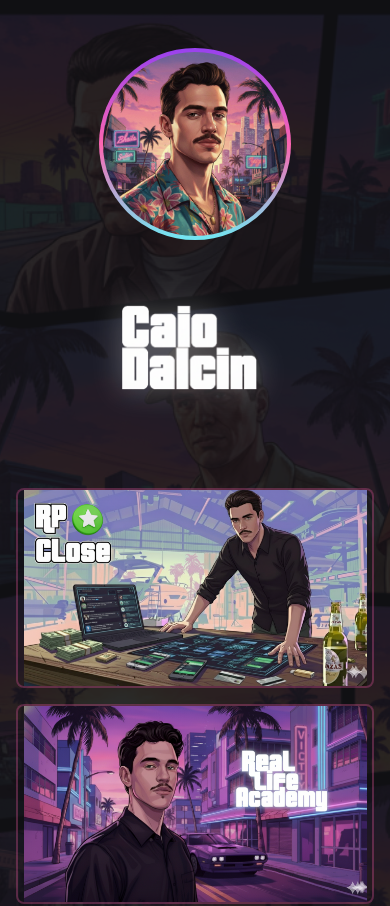
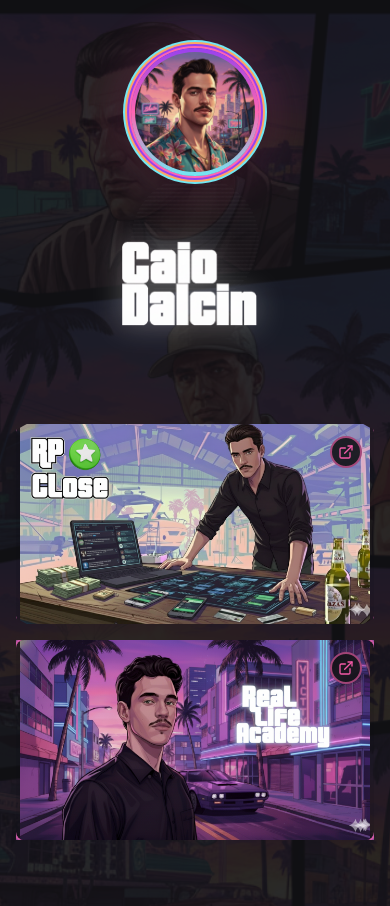
Before and after one commit to contameiaoitone-del/gta-digital-heist, a React (Vite) app: page /links in a window 390 px wide. Shown: the top 906 px of the page. Built offline with nearby package versions, Linux system fonts and the light colour scheme; the HTML template or start-up script is replaced by a standard one.

Commit message:
Refactor: Implement GTA VI style enhancements

```diff
--- /dev/null
+++ b/src/components/GameLoader.tsx
@@ -0,0 +1,61 @@
+import { useEffect, useState } from "react";
+
+const GameLoader = () => {
+  const [progress, setProgress] = useState(0);
+  const [isLoaded, setIsLoaded] = useState(false);
+
+  useEffect(() => {
+    const duration = 2000; // 2 seconds loading
+    const interval = 50; // update every 50ms
+    const steps = duration / interval;
+    const increment = 100 / steps;
+
+    const timer = setInterval(() => {
+      setProgress((prev) => {
+        if (prev >= 100) {
+          clearInterval(timer);
+          setTimeout(() => setIsLoaded(true), 300);
+          return 100;
+        }
+        return Math.min(prev + increment, 100);
+      });
+    }, interval);
+
+    return () => clearInterval(timer);
+  }, []);
+
+  if (isLoaded) return null;
+
+  return (
+    <div className="fixed bottom-6 right-6 z-50 animate-fade-in">
+      <div className="bg-background/90 backdrop-blur-md border-2 border-neon-pink/40 rounded-lg p-4 min-w-[200px] shadow-volumetric-pink">
+        {/* Loading Text */}
+        <div className="flex items-center gap-2 mb-2">
+          <div className="text-neon-pink font-bold text-sm tracking-wider animate-pulse">
+            LOADING
+          </div>
+          <div className="flex gap-1">
+            <span className="text-neon-pink animate-pulse" style={{ animationDelay: "0ms" }}>.</span>
+            <span className="text-neon-pink animate-pulse" style={{ animationDelay: "200ms" }}>.</span>
+            <span className="text-neon-pink animate-pulse" style={{ animationDelay: "400ms" }}>.</span>
+          </div>
+        </div>
+
+        {/* Progress Bar */}
+        <div className="relative h-2 bg-muted/50 rounded-full overflow-hidden">
+          <div
+            className="absolute inset-y-0 left-0 bg-gradient-to-r from-neon-cyan via-neon-pink to-neon-purple rounded-full transition-all duration-200 ease-out shadow-[0_0_10px_currentColor]"
+            style={{ width: `${progress}%` }}
+          />
+        </div>
+
+        {/* Progress Percentage */}
+        <div className="text-right text-xs text-muted-foreground mt-1 font-mono">
+          {Math.round(progress)}%
+        </div>
+      </div>
+    </div>
+  );
+};
+
+export default GameLoader;
--- a/src/index.css
+++ b/src/index.css
@@ -74,6 +74,7 @@ All colors MUST be HSL.
     --shadow-volumetric-cyan: 0 8px 32px hsl(190 100% 65% / 0.18), 0 0 80px hsl(190 100% 65% / 0.10);
 
     --transition-smooth: all 0.3s cubic-bezier(0.4, 0, 0.2, 1);
+    --transition-gta: all 0.15s cubic-bezier(0.34, 1.56, 0.64, 1);
 
     --sidebar-background: 0 0% 98%;
     --sidebar-foreground: 240 5.3% 26.1%;
@@ -403,9 +404,128 @@ All colors MUST be HSL.
       top: -4px;
     }
 
-    .logo-border-left,
-    .logo-border-right {
-      width: 4px;
-    }
+  .logo-border-left,
+  .logo-border-right {
+    width: 4px;
   }
 }
+
+/* GTA VI Avatar Styles */
+.gta-avatar-border {
+  position: relative;
+  box-shadow:
+    0 0 0 2px hsl(330 100% 70%),
+    0 0 0 4px hsl(270 85% 60%),
+    0 0 0 6px hsl(25 100% 70%),
+    0 0 0 8px hsl(185 85% 70%),
+    0 8px 32px rgba(0, 0, 0, 0.6),
+    0 0 60px hsl(330 100% 70% / 0.4);
+}
+
+.gta-avatar-border::after {
+  content: '';
+  position: absolute;
+  inset: 0;
+  border-radius: inherit;
+  background: repeating-linear-gradient(
+    0deg,
+    transparent,
+    transparent 2px,
+    hsl(0 0% 100% / 0.03) 2px,
+    hsl(0 0% 100% / 0.03) 4px
+  );
+  pointer-events: none;
+  animation: scanline-move 8s linear infinite;
+}
+
+@keyframes scanline-move {
+  0% { transform: translateY(0); }
+  100% { transform: translateY(100%); }
+}
+
+/* GTA VI Card Styles */
+.gta-card-border {
+  box-shadow:
+    0 0 0 2px hsl(330 100% 70% / 0.6),
+    0 0 0 4px hsl(270 85% 60% / 0.5),
+    0 0 0 6px hsl(25 100% 70% / 0.4),
+    0 8px 32px rgba(0, 0, 0, 0.4);
+  transition: all 0.15s cubic-bezier(0.34, 1.56, 0.64, 1);
+}
+
+.gta-card-border:hover {
+  box-shadow:
+    0 0 0 2px hsl(330 100% 70%),
+    0 0 0 4px hsl(270 85% 60%),
+    0 0 0 6px hsl(25 100% 70%),
+    0 0 0 8px hsl(185 85% 70%),
+    0 12px 48px rgba(0, 0, 0, 0.6),
+    0 0 80px hsl(330 100% 70% / 0.5);
+  transform: scale(1.03);
+}
+
+.gta-card-border:active {
+  animation: flash-glow 0.3s ease-out;
+}
+
+@keyframes flash-glow {
+  0%, 100% { opacity: 1; }
+  50% {
+    opacity: 0.9;
+    box-shadow:
+      0 0 0 2px hsl(330 100% 70%),
+      0 0 0 4px hsl(270 85% 60%),
+      0 0 0 6px hsl(25 100% 70%),
+      0 0 0 8px hsl(185 85% 70%),
+      0 0 100px hsl(330 100% 70% / 0.8);
+  }
+}
+
+.clip-gta {
+  clip-path: polygon(
+    0% 3%,
+    3% 0%,
+    97% 0%,
+    100% 3%,
+    100% 97%,
+    97% 100%,
+    3% 100%,
+    0% 97%
+  );
+}
+
+.external-link-icon {
+  position: absolute;
+  top: 12px;
+  right: 12px;
+  width: 32px;
+  height: 32px;
+  background: hsl(var(--background) / 0.9);
+  backdrop-filter: blur(8px);
+  border: 2px solid hsl(330 100% 70% / 0.6);
+  border-radius: 50%;
+  display: flex;
+  align-items: center;
+  justify-content: center;
+  transition: all 0.15s cubic-bezier(0.34, 1.56, 0.64, 1);
+  z-index: 10;
+}
+
+.external-link-icon:hover {
+  border-color: hsl(330 100% 70%);
+  box-shadow: 0 0 20px hsl(330 100% 70% / 0.6);
+  transform: scale(1.1);
+}
+
+.shadow-volumetric-pink {
+  box-shadow: var(--shadow-volumetric-pink);
+}
+
+.shadow-volumetric-purple {
+  box-shadow: var(--shadow-volumetric-purple);
+}
+
+.shadow-volumetric-cyan {
+  box-shadow: var(--shadow-volumetric-cyan);
+}
+}
--- a/src/pages/Links.tsx
+++ b/src/pages/Links.tsx
@@ -5,6 +5,7 @@ import rpCloseBanner from "@/assets/rp-close-banner.png";
 import realLifeAcademyBanner from "@/assets/real-life-academy-banner.png";
 import caioDalcinProfile from "@/assets/caio-dalcin-profile.png";
 import caioDalcinLogo from "@/assets/caio-dalcin-logo.png";
+import GameLoader from "@/components/GameLoader";
 
 const Links = () => {
   const links = [
@@ -26,6 +27,8 @@ const Links = () => {
 
   return (
     <div className="min-h-screen bg-background relative overflow-hidden">
+      <GameLoader />
+
       {/* Background Image with Overlay */}
       <div
         className="absolute inset-0 bg-cover bg-center opacity-10 noise-texture"
@@ -37,7 +40,7 @@ const Links = () => {
       <div className="relative z-10 container max-w-2xl mx-auto px-4 py-12 flex flex-col items-center justify-center min-h-screen">
         {/* Logo/Avatar */}
         <div className="mb-8 text-center">
-          <div className="w-48 h-48 mx-auto mb-4 rounded-full bg-gradient-vice p-1 shadow-volumetric-pink animate-glow-pulse">
+          <div className="w-32 h-32 md:w-40 md:h-40 lg:w-48 lg:h-48 mx-auto mb-4 rounded-full bg-gradient-vice p-1 animate-glow-pulse gta-avatar-border">
             <img
               src={caioDalcinProfile}
               alt="Caio Dalcin"
@@ -66,14 +69,18 @@ const Links = () => {
               {link.image ? (
                 // Link com imagem
                 <div
-                  className="relative rounded-lg overflow-hidden min-h-[200px] md:min-h-[240px] transition-all duration-300 hover:scale-[1.02] border-2 border-neon-pink/30 hover:border-neon-pink/50 md:backdrop-blur-sm bg-background/10"
+                  className="relative rounded-lg overflow-hidden min-h-[200px] md:min-h-[240px] bg-background/10 gta-card-border clip-gta"
                   style={{
                     backgroundImage: `url(${link.image})`,
                     backgroundSize: 'contain',
                     backgroundPosition: 'center',
                     backgroundRepeat: 'no-repeat',
                   }}
-                />
+                >
+                  <div className="external-link-icon">
+                    <ExternalLink className="w-4 h-4 text-neon-pink" />
+                  </div>
+                </div>
               ) : (
                 // Link sem imagem (estilo original)
                 <div className="relative bg-card/50 backdrop-blur-md border-2 border-neon-pink/20 rounded-lg p-6 transition-all duration-300 hover:border-neon-pink/50 hover:shadow-volumetric-pink hover:scale-[1.03] animate-glow-pulse">
```
